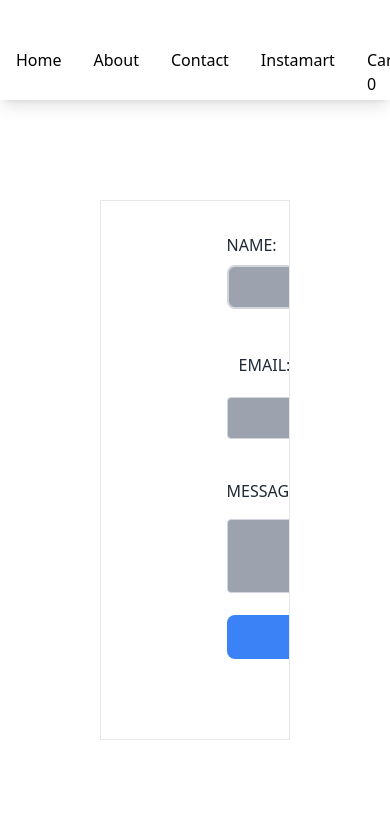
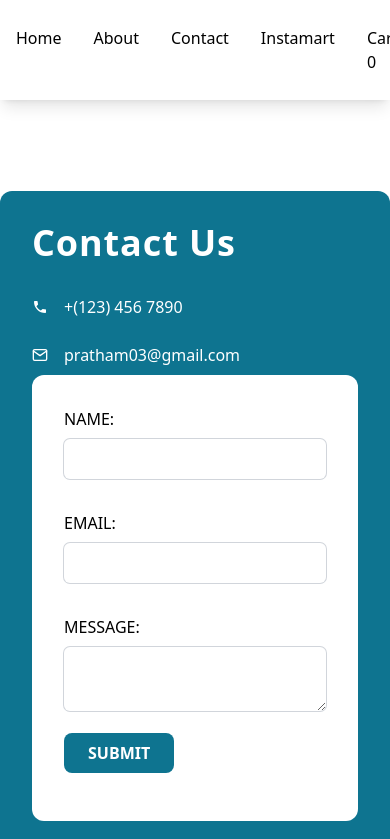
Before and after one commit to Prathamesh47/Nameste-React, a React (Create React App) app: page /contact in a window 390 px wide. Shown: the top 839 px of the page. Built offline with nearby package versions, Linux system fonts and the light colour scheme; grey boxes are pictures that could not be loaded.

Commit message:
Contact page updated

```diff
--- a/src/components/Contact.js
+++ b/src/components/Contact.js
@@ -1,5 +1,8 @@
 import React from "react";
 import { useState } from "react";
+import {IoMdCall} from "react-icons/io"
+import {FiMail} from "react-icons/fi"
+
 // import {
 //   FaGithub,
 //   FaInstagram,
@@ -33,23 +36,34 @@ const Contact = () => {
 
   return (
     <>
-      <div className="flex flex-row m-[100px] sm:m-auto md:m-auto justify-evenly overflow-y-hidden contact-container border">
-        <div className="w-1/2 contact-left flex justify-center items-center  py-10 ">
-          <img src={contact} alt="" />
-        </div>
-        <div
-          id="contact"
-          className=" font-xl  flex items-center md:px-12 lg:px-16 xl:px-22 py-16 pt-8 md:mx-40 mx-8 justify-center "
-        >
-          <h2
-            className="w-1/2 text-2xl font-bold mb-4 text-white
-      text-center"
-          >
-            Contact Me
-          </h2>
-          <form onSubmit={handleSubmit}>
+      <div className="flex w-full min-h-screen justify-center items-center">
+        <div id="contact" className="flex flex-col space-y-2 md:flex-row md:space-x-8 md:space-y-0 bg-cyan-700 w-full max-w-4xl p-8 rounded-xl shadow-lg text-white">
+          <div className="flex flex-col  space-y-8 justify-between">
+            <div>
+              <h1 className="font-bold text-4xl tracking-wide">Contact Us</h1>
+            </div>
+
+            <div className="flex flex-col space-y-6">
+              <div className="inline-flex space-x-2 items-center">
+              <IoMdCall className=""></IoMdCall>
+
+              <h4 className="px-2">+(123) 456 7890</h4>
+              </div>
+
+              <div className="inline-flex space-x-2 items-center">
+              <FiMail></FiMail>
+
+              <h4 className="px-2">pratham03@gmail.com</h4>
+              </div>
+            </div>
+
+          </div>
+
+          <div>
+            <div className="bg-white rounded-xl shodow-lg p-8">
+            <form onSubmit={handleSubmit}>
             <div className="mb-4">
-              <label className="block text-gray-800 text-sl font-medium">
+              <label className="text-black ">
                 NAME:
               </label>
               <input
@@ -58,11 +72,11 @@ const Contact = () => {
                 value={formData.name}
                 onChange={handleChange}
                 required
-                className="border-r-5 border-2 w-[50vh]  bg-gray-400 border-gray-300 rounded-lg p-2  mt-2  focus:outline-none focus:ring ring-sky-300 ring-offset-0"
+                className="ring-1 ring-gray-300 w-full mt-2 rounded-md px-4 py-2 outline-none focus:ring-2 focus:ring-teal-300"
               />
             </div>
             <div className="mt-8">
-              <label className="block text-gray-800 text-sl font-medium mt-2 p-3">
+              <label className="text-black">
                 EMAIL:
               </label>
               <input
@@ -71,11 +85,11 @@ const Contact = () => {
                 value={formData.email}
                 onChange={handleChange}
                 required
-                className="border bg-gray-400 border-gray-300 rounded p-2 w-full mt-2 focus:outline-none focus:ring ring-sky-300 ring-offset-0"
+                className="ring-1 ring-gray-300 w-full mt-2 rounded-md px-4 py-2 outline-none focus:ring-2 focus:ring-teal-300"
               />
             </div>
             <div className="mt-8">
-              <label className="block text-gray-800 text-sl font-medium py-2">
+              <label className="text-black">
                 MESSAGE:
               </label>
               <textarea
@@ -83,18 +97,22 @@ const Contact = () => {
                 value={formData.message}
                 onChange={handleChange}
                 required
-                className="border bg-gray-400 border-gray-300 rounded p-2 w-full mt-2 p-3 focus:outline-none focus:ring ring-sky-300 ring-offset-0"
+                className="ring-1 ring-gray-300 w-full mt-2 rounded-md px-4 py-2 outline-none focus:ring-2 focus:ring-teal-300"
               />
             </div>
             <div className="py-4">
               <button
                 type="submit"
-                className="uppercase py-3 text-sm font-bold tracking-wide bg-blue-500 text-gray-100 p-3 rounded-lg w-full focus:outline-none focus:ring ring-sky-300 ring-offset-0 "
+                className="inline-block self-end bg-cyan-700 text-whit font-bold rounded-lg px-6 py-2 uppercase "
               >
                 Submit
               </button>
             </div>
           </form>
+            </div>
+          </div>
+
+
         </div>
       </div>
     </>
@@ -102,3 +120,8 @@ const Contact = () => {
 };
 
 export default Contact;
+
+
+{/* <div className="">
+          <img src={contact} alt="" />
+        </div> */}
--- a/src/components/Header.js
+++ b/src/components/Header.js
@@ -34,8 +34,8 @@ export const Header = () => {
        <div className="mb-2 sm:mb-0">
         <Title />
       </div>
-      <div className="nav-items">
-        <ul className="flex py-10">
+      <div className="nav-items flex justify-center items-center">
+        <ul className="flex">
           <div className="hover:bg-orange-400 rounded-md p-2">
             <Link to="/">
               <li className="px-2">Home</li>
@@ -68,11 +68,11 @@ export const Header = () => {
         </ul>
       </div>
 
-      <div className="login-btn flex px-5 py-1 mt-2 sm:mt-0">
+      <div className="login-btn py-3 flex items-center justify-center px-2 sm:mt-0 mt-2 ">
         {/* <h1 className="mt-10 px-8 mb-8">{isOnline ? '✅' : '🔴'}</h1> */}
 
         <button
-          className="hover:text-orange-400 mt-8 mb-8"
+          className="hover:text-orange-400  bg-gray-200 h-fit p-1 px-2 border border-gray-500 rounded-md"
           onClick={() => {
             navigate("/login");
           }}
--- a/src/components/RestaurantMenu.js
+++ b/src/components/RestaurantMenu.js
@@ -33,7 +33,7 @@ const RestaurantMenu = () => {
         <div className="flex h-60 justify-evenly items-center bg-blue-dark text-gray p-4 bg-black text-white w-100 mx-auto sm:m-auto">
           {/* <h1>Restaurant id:{resId}</h1> */}
           <img
-            className="w-[254px] h-[165px] mon:w-[130] mob:[81px]"
+            className="w-[254px] h-[165px] rounded-md mon:w-[130] mob:[81px]"
             src={IMG_CDN_URL + restaurant?.cloudinaryImageId}
             alt={restaurant.name}
           />
@@ -69,12 +69,12 @@ const RestaurantMenu = () => {
                           {name}
                         </h1>
                         <p className="item-cost">Rs-{item.price / 100}</p>
-                        <p className="item-desc mt-[14px] leading-4 w-inherit tracking-tighter text-base">{item?.description}</p>
+                        <p className="item-desc mt-[14px] text-gray-400 w-inherit  ">{item?.description}</p>
                       </div>
                       <div className="menu-img-wrapper  items-end flex flex-col justify-center w-[300px] overflow-hidden h-auto ">
                         {item?.imageId && (
                           <img
-                            className="menu-item-img h-[100px] w-[100px] border-r-4 "
+                            className="menu-item-img rounded-md h-[100px] w-[100px] border-r-4 "
                             src={ITEM_IMG_CDN_URL + item?.imageId}
                             alt={item?.name}
                           />
--- a/src/components/RestrauntCard.js
+++ b/src/components/RestrauntCard.js
@@ -1,30 +1,43 @@
-
 import { IMG_CDN_URL } from "../constants";
 // import UserContext from "../utils/UserContext";
 // import { useContext } from "react";
 //Optional Chaining hw
-  const RestrauntCard = ({restaurant}) => {
-    const {name,cuisines,cloudinaryImageId,costForTwo,areaName,avgRatingString,sla} = restaurant;
+import star from "../assets/star.png"
+
+const RestrauntCard = ({ restaurant }) => {
+  const {
+    name,
+    cuisines,
+    cloudinaryImageId,
+    costForTwo,
+    areaName,
+    avgRatingString,
+    sla,
+  } = restaurant;
   // const {user} = useContext(UserContext);
-    return(
-      <div className="p-10 flex items-center justify-center m-6 shadow-sm">
-      <div className="w-[240px] rounded-lg box-border h-[350px] border-4 hover:scale-125 p-2">
-      {/* <div className=" items-center flex flex-col w-[300px] h-[350px] p-2 m-1 shadow-lg bg-pink-50 "> */}
-      <img src={IMG_CDN_URL + cloudinaryImageId} alt="A colorful hot air balloon floating in the sky" />
+  return (
+    <div className="p-10  m-6 shadow-sm ">
+      <div className=" w-[240px] rounded-lg box-border h-[295.98px] flex flex-col items-start justify-center hover:scale-105 transition-all p-2 border-4 ">
+        <img
+          className=" w-[220px] h-[138.57] rounded-md"
+          src={IMG_CDN_URL + cloudinaryImageId}
+          alt="A colorful hot air balloon floating in the sky"
+        />
 
-        <h2 className="font-bold text-xl">{name}</h2>
-        <h3>{cuisines.join(", ")}</h3>
+        <h2 className="font-bold text-sm">{name}</h2>
+        <h3 className="text-sm text-gray-500">{cuisines.join(", ")}</h3>
 
-        <h5>{areaName}</h5>
-        <div className="py-1">
-        <span className="flex  items-center   justify-between ">
-          <h4 className="bg-green-400 rounded p-1">
-            ⭐{avgRatingString}
+        <h5 className="text-sm text-gray-500">{areaName}</h5>
+        <div className="w-full ">
+          <span className="flex flex-row w-full items-center justify-center">
+            <h4 className="bg-green-600 rounded text-white text-xs flex px-1 py-1  justify-center items-center gap-2">
+              <img className="h-4 w-4" src={star} alt="star"/>
+              <p>{avgRatingString}</p>
             </h4>
-          <h4>•</h4>
-        <h4>{sla?.lastMileTravelString ?? '2.0 km'}</h4>
-        <h4>•</h4>
-        <h4>{costForTwo ?? '₹200 for two'}</h4>
+            <h4 className="px-1">•</h4>
+            <h4 className="text-xs px-1">{sla?.lastMileTravelString ?? "2.0 km"}</h4>
+            <h4 className="p-1">•</h4>
+            <h4 className="text-sm px-1">{costForTwo ?? "₹200 for two"}</h4>
           </span>
         </div>
         {/* <h5 className="font-bold">{user.name}-{user.email}</h5> */}
@@ -33,6 +46,6 @@ import { IMG_CDN_URL } from "../constants";
       </div>
     </div>
   );
-  }
+};
 
 export default RestrauntCard;
--- a/tailwind.config.js
+++ b/tailwind.config.js
@@ -1,8 +1,14 @@
 /** @type {import('tailwindcss').Config} */
+const colors = require('tailwindcss/colors')
 module.exports = {
   content: [ "./src/**/*.{html,js}"],
   theme: {
-    extend: {},
+    extend: {
+      colors:{
+        'cyan':colors.cyan,
+        'teal':colors.teal
+      }
+    },
   },
   plugins: [],
 }
```
Also changed, not shown: src/components/Body.js (+6 -17 lines), src/assets/star.png (added). Lines whose indentation alone changed are shown as unchanged.
